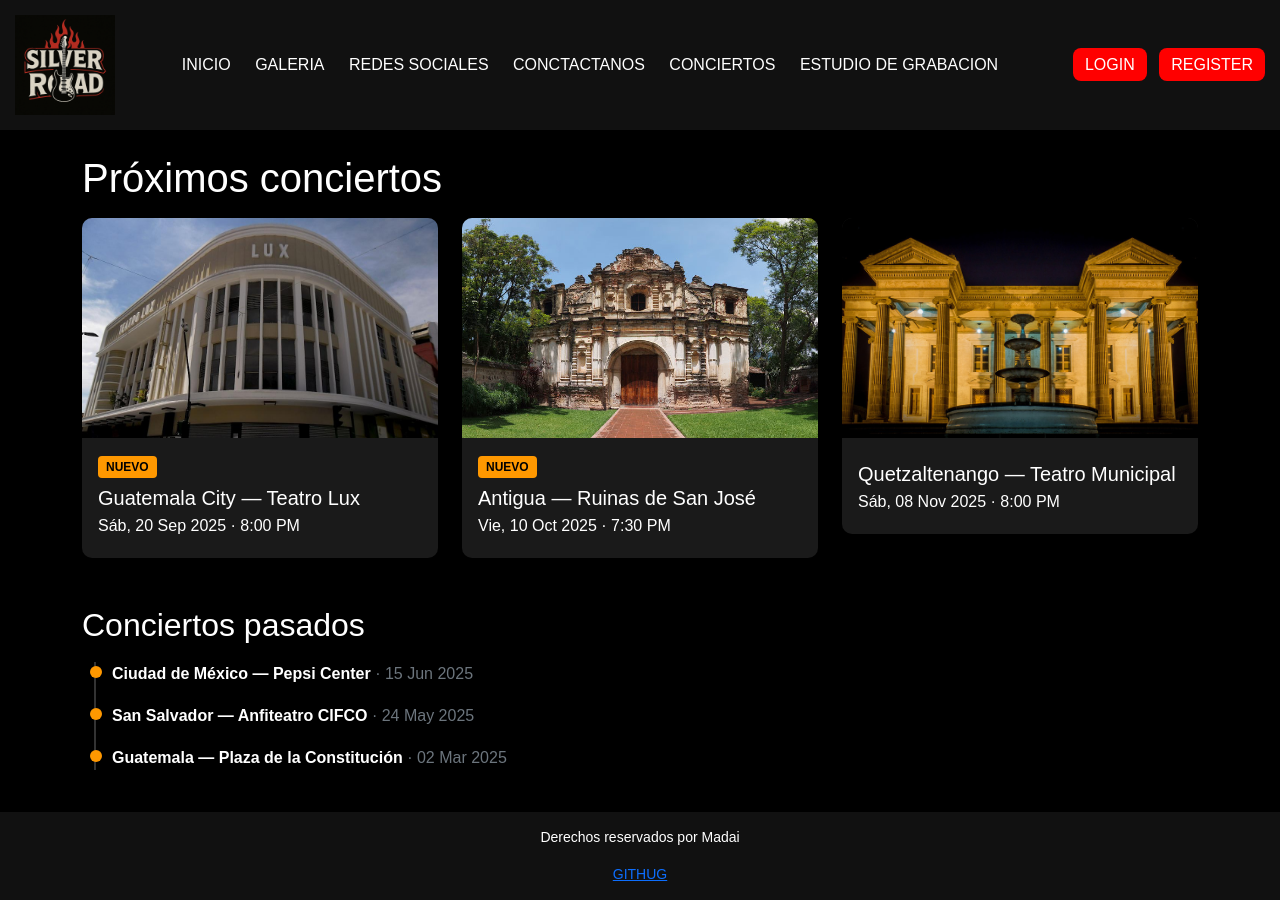
After one commit to Madai-003/ProyectoFinal-DW, a PHP site: page /conciertos.html in a window 1280 px wide. The commit adds this page. Run offline with PHP 8.4, Linux system fonts and the light colour scheme.

Commit message:
subiendo conciertos

```diff
--- /dev/null
+++ b/conciertos.html
@@ -0,0 +1,84 @@
+<!DOCTYPE html>
+<html lang="en">
+<head>
+    <meta charset="UTF-8">
+    <meta name="viewport" content="width=device-width, initial-scale=1.0">
+    <title>Silver Road</title>
+    <link href="https://cdn.jsdelivr.net/npm/bootstrap@5.0.1/dist/css/bootstrap.min.css" rel="stylesheet" integrity="sha384-+0n0xVW2eSR5OomGNYDnhzAbDsOXxcvSN1TPprVMTNDbiYZCxYbOOl7+AMvyTG2x" crossorigin="anonymous">
+    <link rel="stylesheet" href="style.css"/>
+</head>
+
+<body>
+    <header class="header">
+        <div class="Logo">
+            <img src="C:/xampp/htdocs/BandaProyectoFinal/img/logo.png" alt="logo">
+        </div>
+        <nav>
+            <a href="index.html">INICIO</a>
+            <a href="galeria.html">GALERIA</a>
+            <a href="redes.html">REDES SOCIALES</a>
+            <a href="contactanos.html">CONCTACTANOS</a>
+            <a href="conciertos.html">CONCIERTOS</a>
+            <a href="estudio.html">ESTUDIO DE GRABACION</a>
+        </nav>
+        <div class="botones"> <botton class="btn-login">LOGIN</botton>
+            <botton class="btn-register">REGISTER</botton>
+        </div>
+    </header>
+<main class="container py-4">
+  <h1 class="mb-3">Próximos conciertos</h1>
+  <div class="row g-4">
+    <div class="col-md-4">
+      <div class="gig">
+        <img src="C:/xampp/htdocs/BandaProyectoFinal/img/img16.jpg" alt="Guatemala City">
+        <div class="body">
+          <span class="tag">NUEVO</span>
+          <h5 class="mt-2 mb-1">Guatemala City — Teatro Lux</h5>
+          <p class="mb-1">Sáb, 20 Sep 2025 · 8:00 PM</p>
+        </div>
+      </div>
+    </div>
+    <div class="col-md-4">
+      <div class="gig">
+        <img src="C:/xampp/htdocs/BandaProyectoFinal/img/img17.jpg" alt="Antigua Guatemala">
+        <div class="body">
+          <span class="tag">NUEVO</span>
+          <h5 class="mt-2 mb-1">Antigua — Ruinas de San José</h5>
+          <p class="mb-1">Vie, 10 Oct 2025 · 7:30 PM</p>
+
+        </div>
+      </div>
+    </div>
+    <div class="col-md-4">
+      <div class="gig">
+        <img src="C:/xampp/htdocs/BandaProyectoFinal/img/img18.jpg" alt="Quetzaltenango">
+        <div class="body">
+          <h5 class="mt-2 mb-1">Quetzaltenango — Teatro Municipal</h5>
+          <p class="mb-1">Sáb, 08 Nov 2025 · 8:00 PM</p>
+
+        </div>
+      </div>
+    </div>
+  </div>
+
+  <h2 class="mt-5 mb-3">Conciertos pasados</h2>
+  <div class="timeline">
+    <div class="item">
+      <strong>Ciudad de México — Pepsi Center</strong> <span class="text-muted">· 15 Jun 2025</span>
+    </div>
+    <div class="item">
+      <strong>San Salvador — Anfiteatro CIFCO</strong> <span class="text-muted">· 24 May 2025</span>
+    </div>
+    <div class="item">
+      <strong>Guatemala — Plaza de la Constitución</strong> <span class="text-muted">· 02 Mar 2025</span>
+    </div>
+  </div>
+</main>
+
+<footer>
+    <P>Derechos reservados por Madai</P>
+    <a href="https://github.com/Madai-003/ProyectoFinal-DW">GITHUG</a>
+</footer>
+
+<script src="https://cdn.jsdelivr.net/npm/bootstrap@5.0.0/dist/js/bootstrap.min.js" integrity="sha384-lpyLfhYuitXl2zRZ5Bn2fqnhNAKOAaM/0Kr9laMspuaMiZfGmfwRNFh8HlMy49eQ" crossorigin="anonymous"></script>
+</html>
--- a/index.html
+++ b/index.html
@@ -18,7 +18,7 @@
             <a href="galeria.html">GALERIA</a>
             <a href="redes.html">REDES SOCIALES</a>
             <a href="#contactanos">CONCTACTANOS</a>
-            <a href="#conciertos">CONCIERTOS</a>
+            <a href="conciertos.html">CONCIERTOS</a>
             <a href="#estudioGrabacion">ESTUDIO DE GRABACION</a>
         </nav>
         <div class="botones"> <botton class="btn-login">LOGIN</botton>
--- a/style.css
+++ b/style.css
@@ -243,3 +243,42 @@ footer {
     border-radius:50%;
     background:#ff9800
 }
+
+/* conciertos */
+.gig{
+    background:#1a1a1a;
+    border-radius:10px;
+    overflow:hidden
+}
+.gig img{
+    width:100%;
+    height:220px;
+    object-fit:cover
+}
+.gig .body{
+    padding:16px
+}
+.tag{
+    display:inline-block;
+    background:#ff9800;
+    color:#000;
+    font-weight:bold;
+    padding:2px 8px;
+    border-radius:4px;
+    font-size:12px
+}
+
+.timeline .item{
+    position:relative;
+    margin:18px 0
+}
+.timeline .item::before{
+    content:'';
+    position:absolute;
+    left:-22px;
+    top:4px;
+    width:12px;
+    height:12px;
+    border-radius:50%;
+    background:#ff9800
+}
```
Also changed, not shown: img/img16.jpg (added), img/img17.jpg (added), img/img18.jpg (added).
